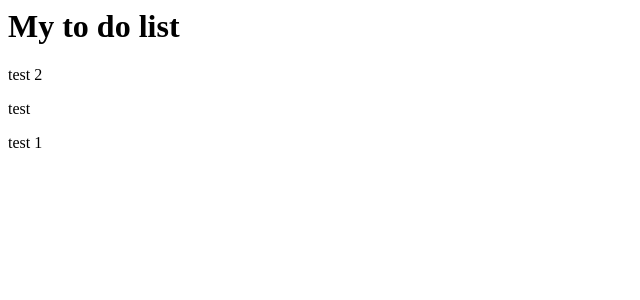
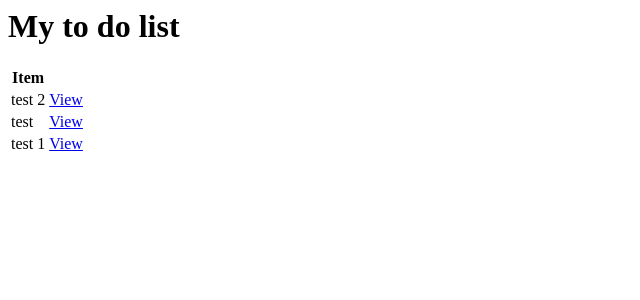
Before and after one commit to leo-caicedo/to-do, a Django app: page / in a window 1280 px wide. Shown: the top 300 px of the page, without its empty margins (0-640 px from the left). Run offline with Django 3.2, Linux system fonts and the light colour scheme; data comes from the database, SQL or seed files in the repository; both versions use the stored data as it was after the commit.

Commit message:
view TaskDetail

```diff
--- /dev/null
+++ b/base/templates/base/task_detail.html
@@ -0,0 +1 @@
+<h1>task {{ task }}</h1>
--- a/base/templates/base/task_list.html
+++ b/base/templates/base/task_list.html
@@ -1,4 +1,15 @@
 <h1>My to do list</h1>
-{% for task in tasks %}
-    <p>{{ task.title }}</p>
-{% endfor %}
+
+<table>
+    <tr>
+        <th>Item</th>
+    </tr>
+    {% for task in tasks %}
+    <tr>
+        <td>{{ task.title }}</td>
+        <td><a href="{% url 'base:detail' task.id %}">View</a></td>
+    </tr>
+    {% empty %}
+    <h3>No items in list</h3>
+    {% endfor %}
+</table>
--- a/base/urls.py
+++ b/base/urls.py
@@ -7,5 +7,5 @@ from base import views
 app_name = 'base'
 urlpatterns = [
     path('', views.TaskList.as_view(), name='feed'),
-
+    path('detail/<int:pk>', views.TaskDetail.as_view(), name='detail'),
 ]
--- a/base/views.py
+++ b/base/views.py
@@ -1,5 +1,5 @@
 # Django
-from django.views.generic.list import ListView
+from django.views.generic import ListView, DetailView
 
 # Models
 from base.models import Task
@@ -8,3 +8,9 @@ class TaskList(ListView):
 
     model = Task
     context_object_name = 'tasks'
+
+
+class TaskDetail(DetailView):
+
+    model = Task
+    context_object_name = 'task'
```
Also changed, not shown: db.sqlite3, 1 other file.
